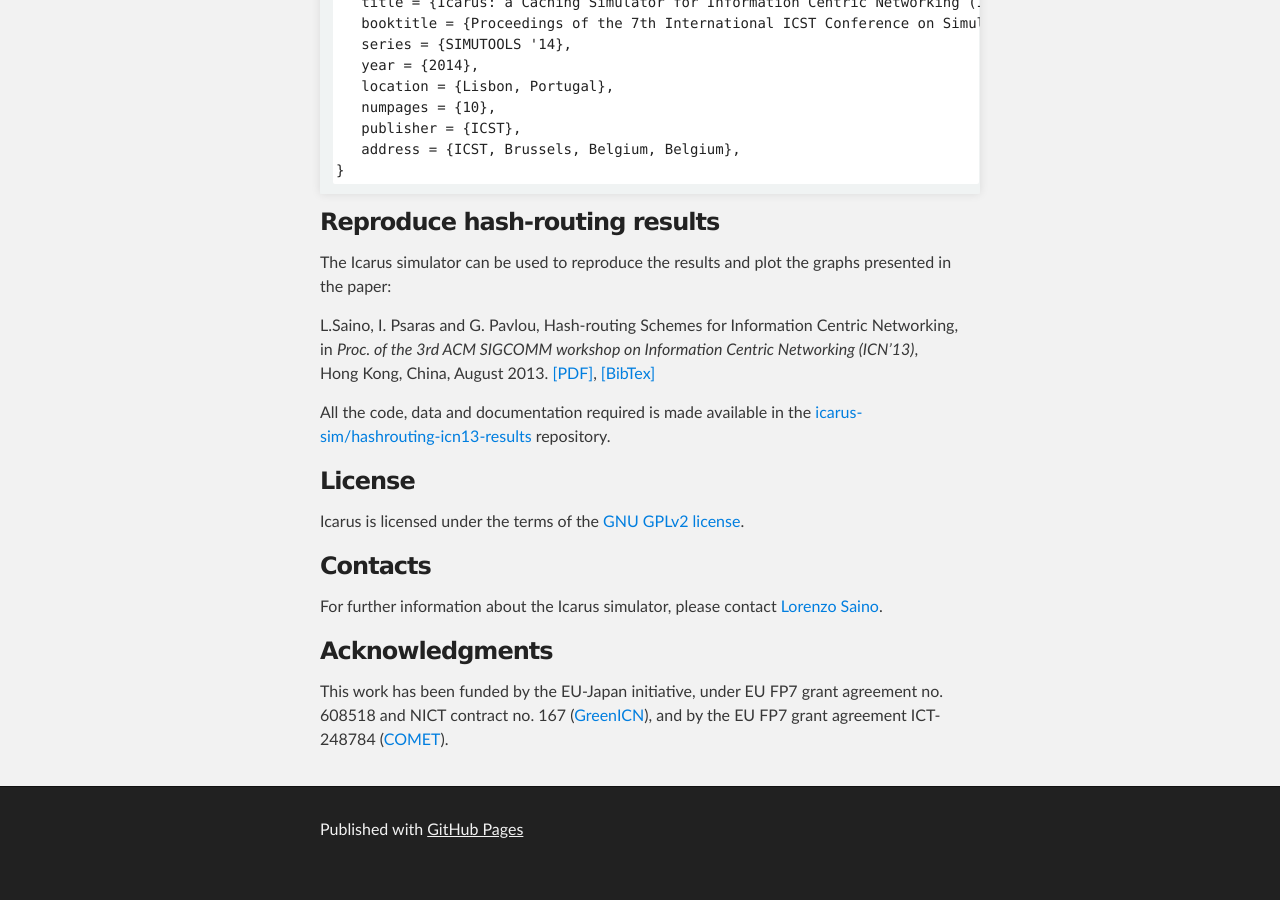
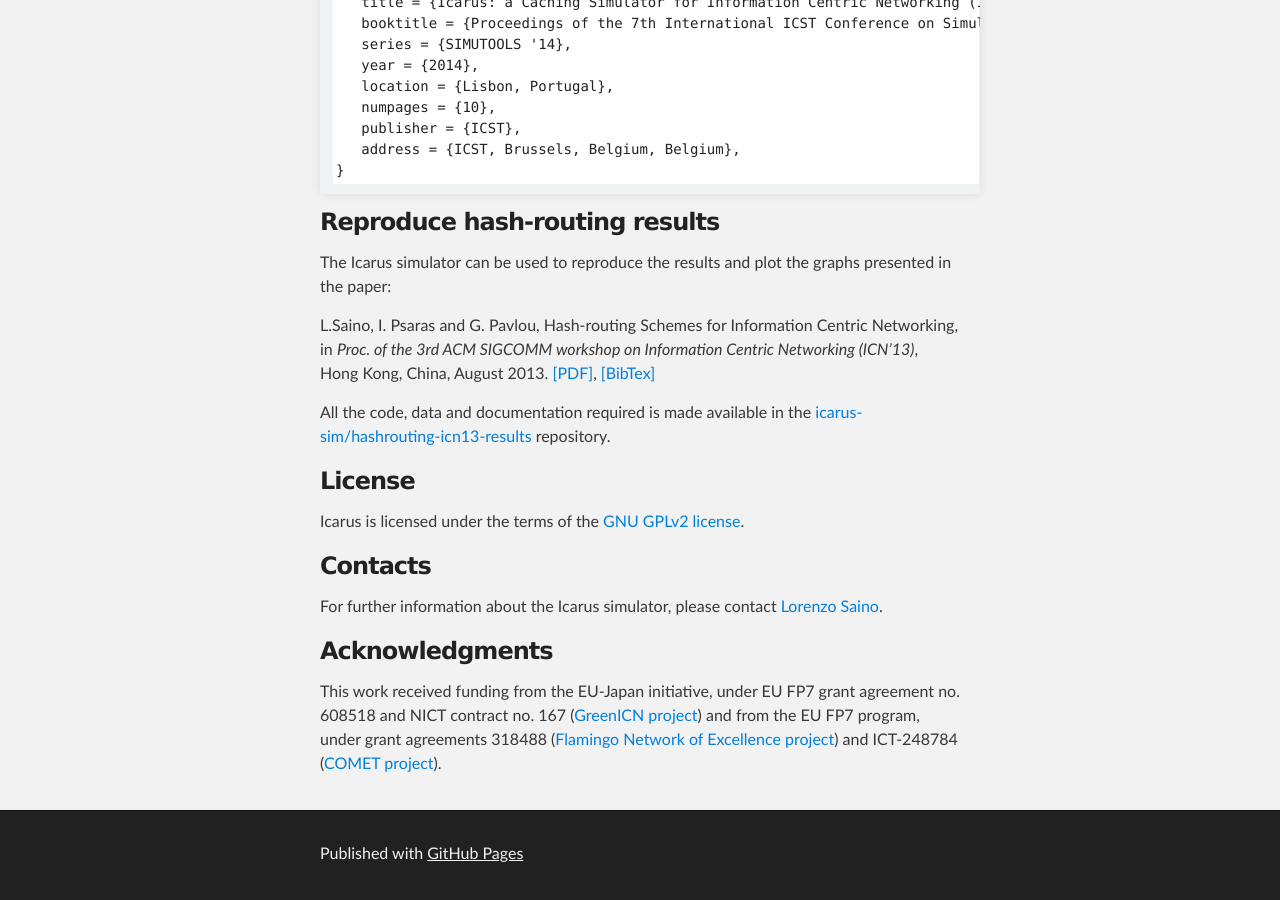
Before and after one commit to icarus-sim/icarus-sim.github.io, a Jekyll site: the page built from index.md, in a window 1280 px wide and 900 px high, scrolled down 3731 px. Built offline with Jekyll 4.4.1, drawn with Linux system fonts in a browser that asks for light colours; Markdown is read by kramdown in place of the engine named in the settings; before the commit the page ends 4607 px from its top, so only the background shows below that.

Commit message:
Add ack to Flamingo project

```diff
--- a/index.md
+++ b/index.md
@@ -174,4 +174,4 @@ Icarus is licensed under the terms of the [GNU GPLv2 license](http://www.gnu.org
 For further information about the Icarus simulator, please contact [Lorenzo Saino](http://www.ee.ucl.ac.uk/~lsaino).
 
 ### Acknowledgments
-This work has been funded by the EU-Japan initiative, under EU FP7 grant agreement no. 608518 and NICT contract no. 167 ([GreenICN](http://www.greenicn.org/)), and by the EU FP7 grant agreement ICT-248784 ([COMET](http://www.comet-project.org/)).
+This work received funding from the EU-Japan initiative, under EU FP7 grant agreement no. 608518 and NICT contract no. 167 ([GreenICN project](http://www.greenicn.org/)) and from the EU FP7 program, under grant agreements 318488 ([Flamingo Network of Excellence project](http://www.fp7-flamingo.eu/)) and ICT-248784 ([COMET project](http://www.comet-project.org/)).
```
